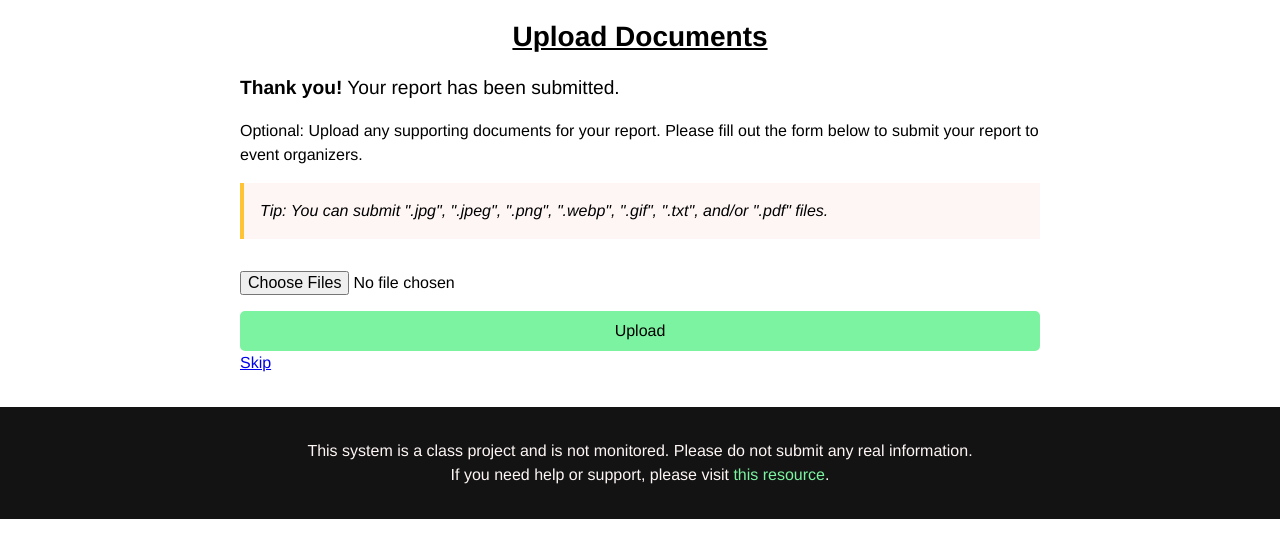
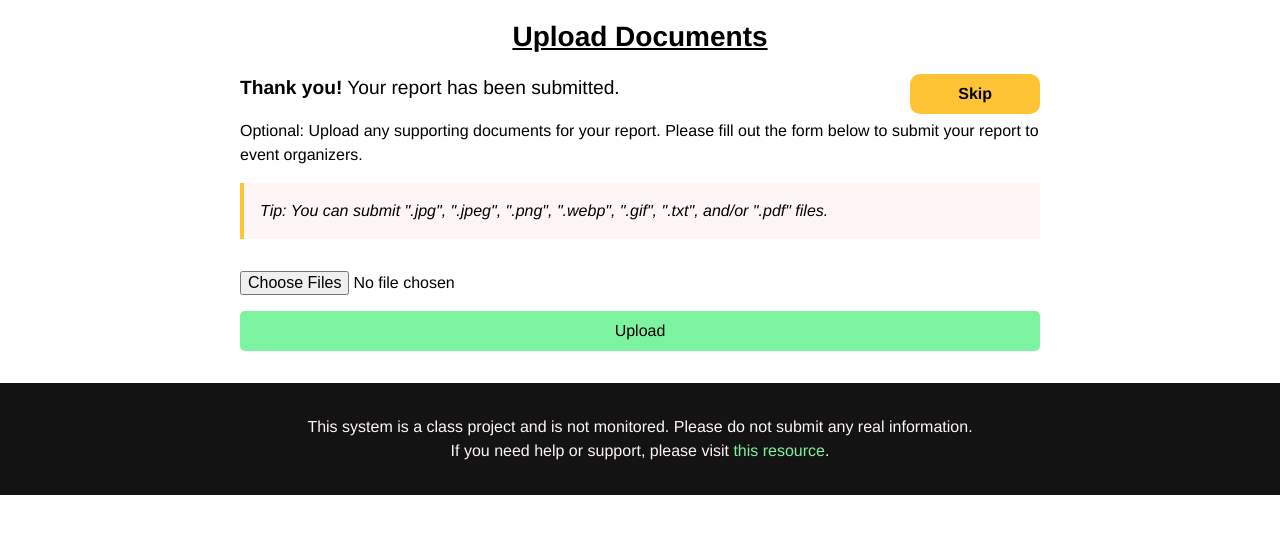
Before and after one commit to kimberlyyliuu/HoosSnitchin, a Django app: page /report/1/upload/ in a window 1280 px wide. Shown: the part 61-619 px from the top of the page. Run offline with Django 5.2, Linux system fonts and the light colour scheme; the visitor is signed in with stand-in values (Sample User, id 1).

Commit message:
styled skip button

```diff
--- a/main/static/main/document_upload.css
+++ b/main/static/main/document_upload.css
@@ -9,6 +9,7 @@ h2 {
   max-width: 800px;
   margin: 0 auto;
   padding: 0 0 2rem 0;
+  position: relative;
 }
 
 .event-intro {
@@ -57,3 +58,22 @@ button:hover {
   color: green; /* Green */
   margin-top: 10px;
 }
+
+.skip-button {
+  position: absolute;
+  top: 0;
+  right: 0;
+  overflow: hidden;
+  background-color: var(--orange);
+  border: none;
+  border-radius: 10px;
+  padding: 0.5rem 3rem;
+  font-weight: bold;
+  cursor: pointer;
+  transition: background-color 0.3s, transform 0.2s;
+
+}
+
+.skip-button:hover {
+  background-color: #F1C887FF;
+}
--- a/main/templates/main/document_upload.html
+++ b/main/templates/main/document_upload.html
@@ -41,7 +41,7 @@
           </div>
           {% endif %}
       </form>
-      <a href="{% url 'main:index' %}">Skip</a>
+      <button class="skip-button" onclick="window.location.href='/';">Skip</button>
     </div>
   </body>
   {% include 'main/footer.html' %}
```
